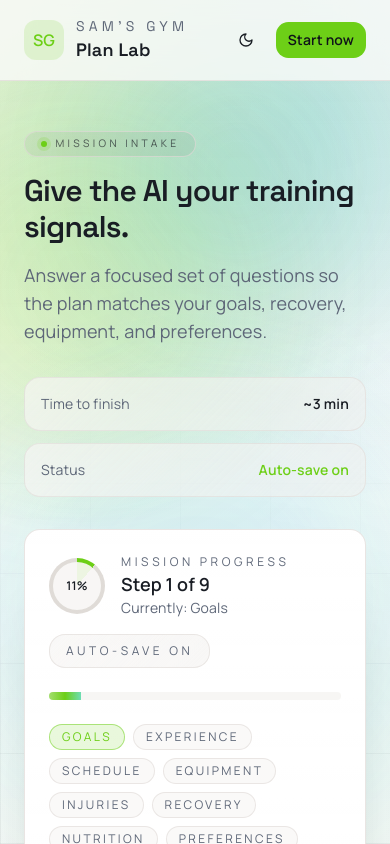
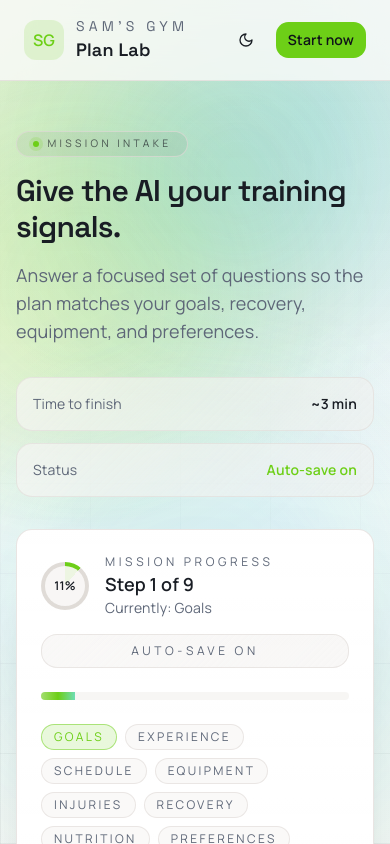
Before and after one commit to Samcarr01/gym-app, a Next.js app: page /questionnaire in a window 390 px wide. Shown: the top 844 px of the page. Built offline with nearby package versions, Linux system fonts and the light colour scheme.

Commit message:
Improve mobile layout spacing and stacking

```diff
--- a/src/app/generate/page.tsx
+++ b/src/app/generate/page.tsx
@@ -248,7 +248,7 @@ function LoadingState({
         <div className="relative glass-panel p-8 md:p-10 space-y-8 animate-rise">
           <div className="flex flex-wrap items-center justify-between gap-4">
             <div className="flex items-center gap-4">
-              <div className="relative h-16 w-16">
+              <div className="relative h-14 w-14 sm:h-16 sm:w-16">
                 <div
                   className="absolute inset-0 rounded-full"
                   style={{
@@ -265,7 +265,7 @@ function LoadingState({
                 <p className="text-sm text-muted-foreground">{statusMessage}</p>
               </div>
             </div>
-            <div className="soft-card px-4 py-2 text-xs uppercase tracking-[0.3em] text-muted-foreground">
+            <div className="soft-card px-4 py-2 text-xs uppercase tracking-[0.3em] text-muted-foreground w-full sm:w-auto text-center">
               Elapsed {elapsedSeconds}s
             </div>
           </div>
--- a/src/components/PlanViewer.tsx
+++ b/src/components/PlanViewer.tsx
@@ -77,7 +77,7 @@ export function PlanViewer({ plan }: PlanViewerProps) {
               <Badge variant="outline" className="tracking-normal normal-case">
                 {plan.weeklyStructure}
               </Badge>
-              <span className="text-xs uppercase tracking-[0.25em] text-muted-foreground">
+              <span className="hidden sm:inline text-xs uppercase tracking-[0.25em] text-muted-foreground">
                 Signal quality: High
               </span>
             </div>
@@ -88,7 +88,7 @@ export function PlanViewer({ plan }: PlanViewerProps) {
               </p>
             </div>
             <div className="soft-card p-4 flex flex-wrap gap-3 print:hidden">
-              <Button onClick={handleCopy}>
+              <Button onClick={handleCopy} className="w-full sm:w-auto">
                 {copied ? (
                   <>
                     <Check className="h-4 w-4 mr-2" />
@@ -101,11 +101,11 @@ export function PlanViewer({ plan }: PlanViewerProps) {
                   </>
                 )}
               </Button>
-              <Button variant="outline" onClick={handlePrint}>
+              <Button variant="outline" onClick={handlePrint} className="w-full sm:w-auto">
                 <Printer className="h-4 w-4 mr-2" />
                 Print
               </Button>
-              <Button variant="outline" onClick={handleExportPDF} disabled={exporting}>
+              <Button variant="outline" onClick={handleExportPDF} disabled={exporting} className="w-full sm:w-auto">
                 {exporting ? (
                   <>
                     <Loader2 className="h-4 w-4 mr-2 animate-spin" />
@@ -118,7 +118,7 @@ export function PlanViewer({ plan }: PlanViewerProps) {
                   </>
                 )}
               </Button>
-              <Button variant="outline" asChild>
+              <Button variant="outline" asChild className="w-full sm:w-auto">
                 <Link href="/">
                   <RotateCcw className="h-4 w-4 mr-2" />
                   Start Over
--- a/src/components/StepIndicator.tsx
+++ b/src/components/StepIndicator.tsx
@@ -27,9 +27,9 @@ export function StepIndicator({
 
   return (
     <div className="mb-8 space-y-6">
-      <div className="flex flex-wrap items-center justify-between gap-4">
-        <div className="flex items-center gap-4">
-          <div className="relative h-14 w-14">
+      <div className="flex flex-col sm:flex-row sm:items-center sm:justify-between gap-4">
+        <div className="flex items-center gap-4 w-full sm:w-auto">
+          <div className="relative h-12 w-12 sm:h-14 sm:w-14">
             <div
               className="absolute inset-0 rounded-full"
               style={{
@@ -48,7 +48,7 @@ export function StepIndicator({
             )}
           </div>
         </div>
-        <div className="soft-card px-4 py-2 text-xs uppercase tracking-[0.3em] text-muted-foreground">
+        <div className="soft-card px-4 py-2 text-xs uppercase tracking-[0.3em] text-muted-foreground w-full sm:w-auto text-center">
           Auto-save on
         </div>
       </div>
--- a/src/styles/globals.css
+++ b/src/styles/globals.css
@@ -170,7 +170,7 @@
 
 @layer components {
   .page-container {
-    @apply mx-auto w-full max-w-6xl px-6;
+    @apply mx-auto w-full max-w-6xl px-4 sm:px-6;
   }
   .section-kicker {
     @apply relative inline-flex items-center gap-2 rounded-full border border-border/70 bg-foreground/5 px-4 py-1 text-[0.65rem] uppercase tracking-[0.32em] text-foreground/70;
```
